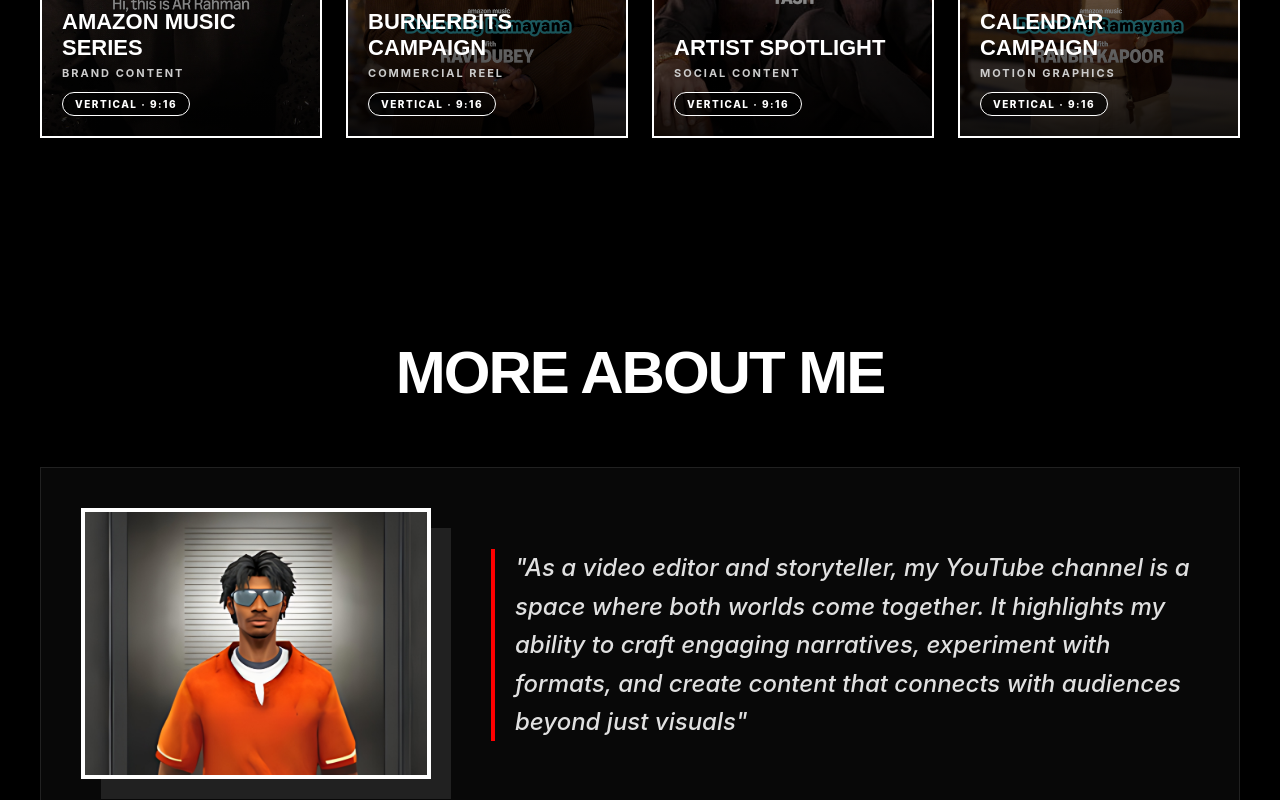
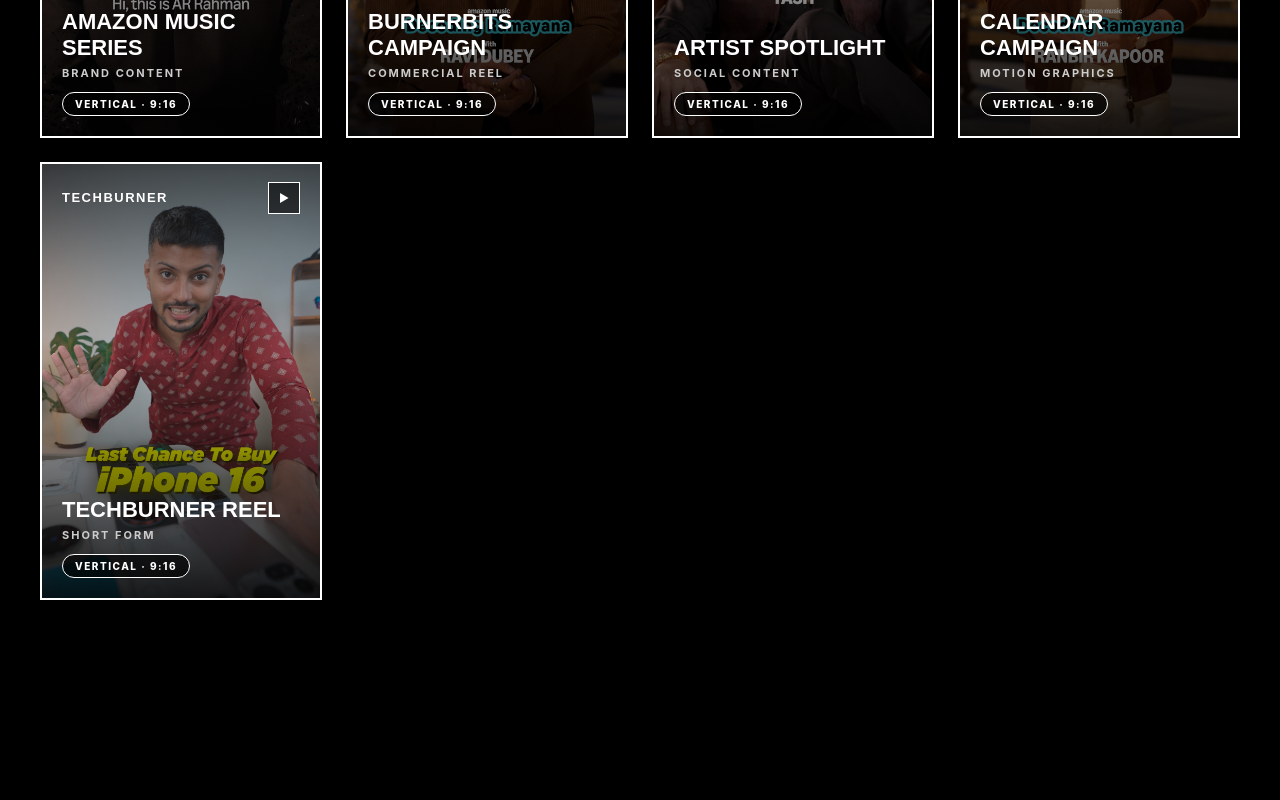
Before and after one commit to aryannaikar/creator-portfolio, a React (Create React App) app: page / in a window 1280 px wide. Shown: the part 4238-5038 px from the top of the page. Built offline with nearby package versions, Linux system fonts and the light colour scheme.

Commit message:
Update Brands layout order, swap thumbnails, and separate Techburner YT/vertical

```diff
--- a/src/components/Brands/Brands.js
+++ b/src/components/Brands/Brands.js
@@ -51,7 +51,7 @@ const brandProjects = [
     tag: "YOUTUBE EDIT",
     format: "HORIZONTAL · 16:9",
     aspect: "horizontal",
-    thumbnail: tbTn,
+    thumbnail: "https://img.youtube.com/vi/YakYZeChGX0/maxresdefault.jpg",
     embedUrl: "https://www.youtube.com/embed/YakYZeChGX0?start=107&autoplay=1",
   },
   {
@@ -124,6 +124,16 @@ const brandProjects = [
     aspect: "vertical",
     thumbnail: rkTn,
     embedUrl: "https://drive.google.com/file/d/1GUCnylFoU-3K181Aw6SPqtOYbG5e1sHw/preview",
+  },
+  {
+    id: "tb-vertical",
+    brand: "TECHBURNER",
+    title: "TECHBURNER REEL",
+    tag: "SHORT FORM",
+    format: "VERTICAL · 9:16",
+    aspect: "vertical",
+    thumbnail: tbTn,
+    embedUrl: "https://drive.google.com/file/d/1Qy6V3Ubn3WjYbMJkHLxzdF-dGUZ-N9dq/preview",
   },
 ];
 
```
